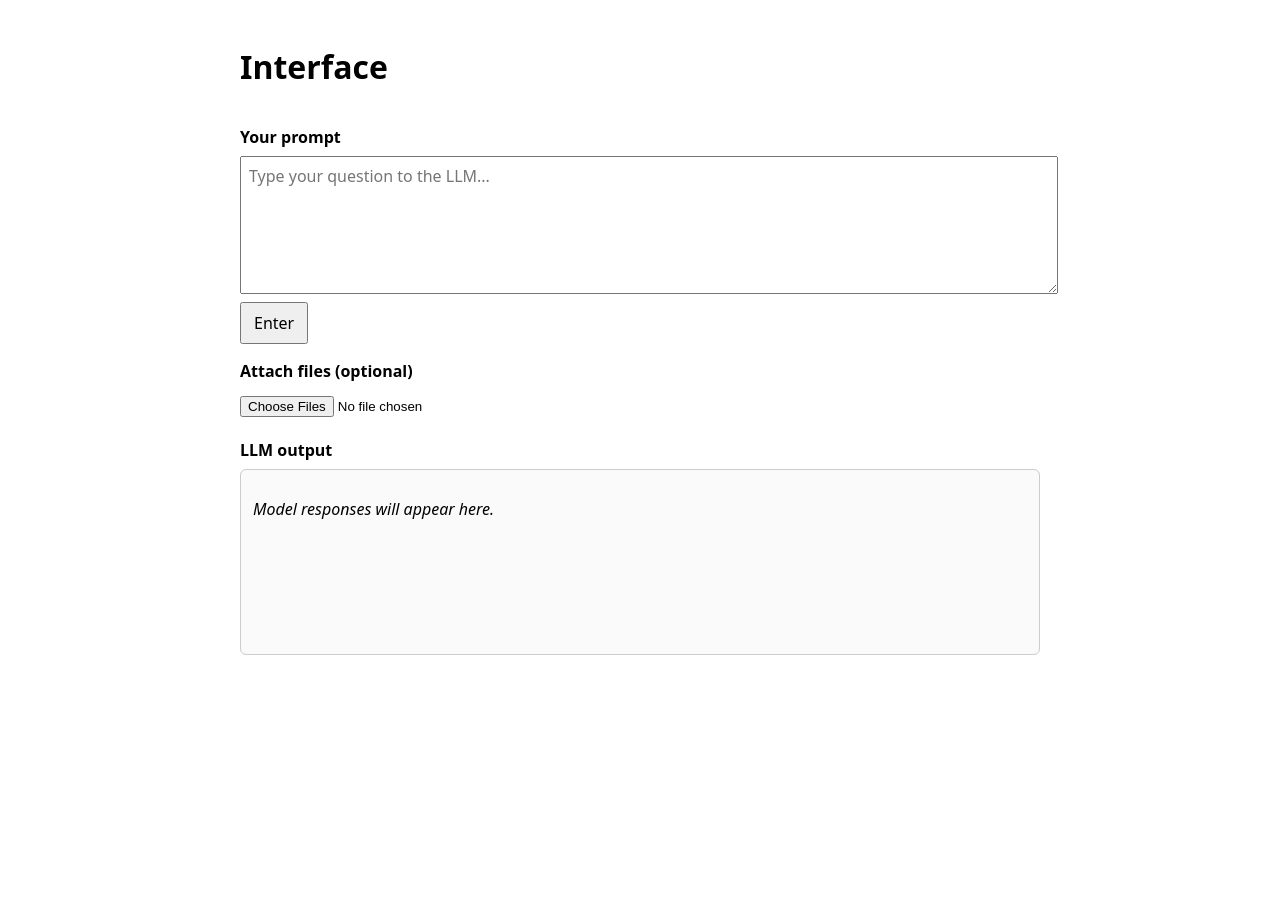
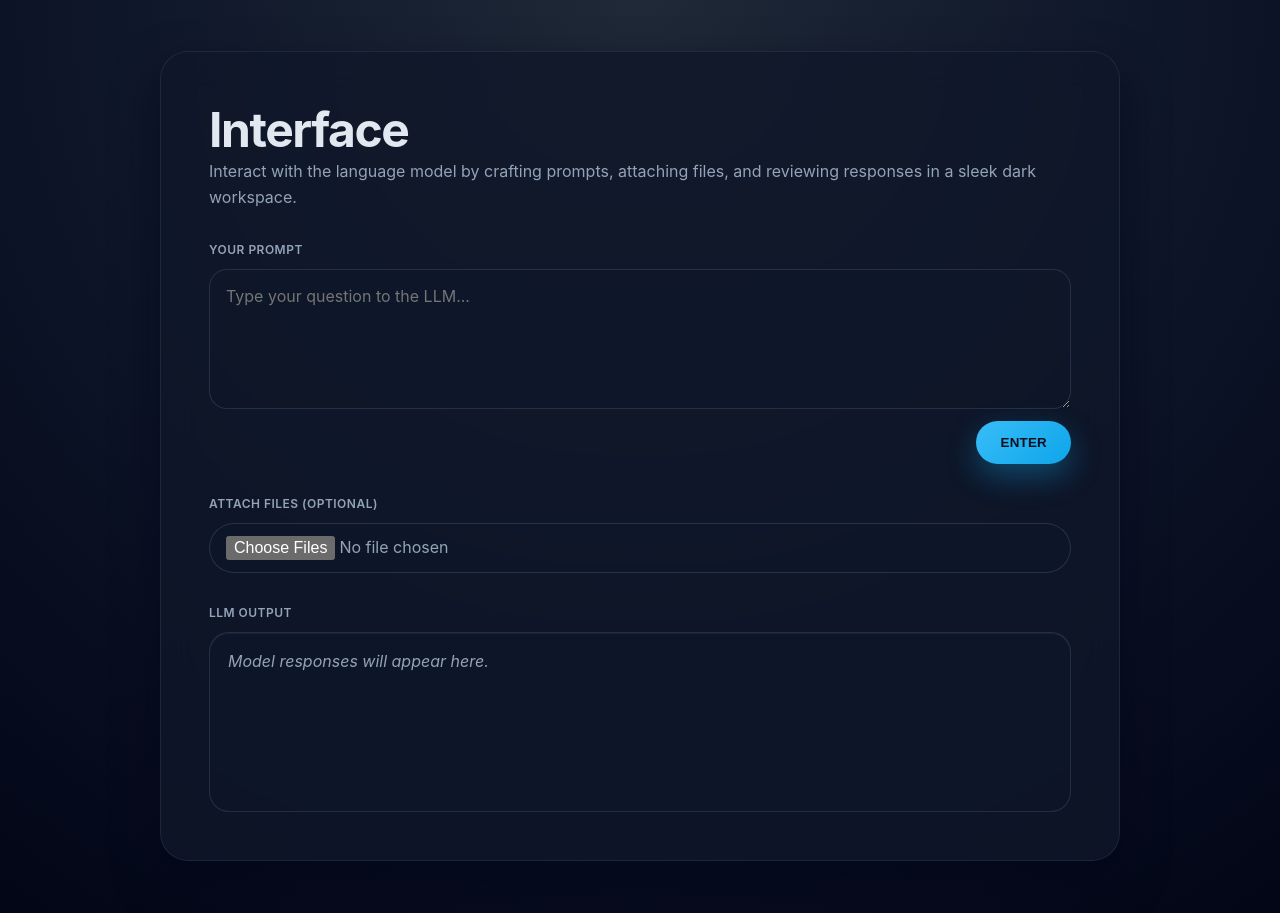
Before and after one commit to radishronin/CSCI4-598A-A-project1, a Flask app: page / in a window 1280 px wide. Before the commit the page ends 655 px from the top, so only its background shows below. Run offline with Flask 3, Linux system fonts and the light colour scheme.

Commit message:
style: refresh index template with dark theme

```diff
--- a/templates/index.html
+++ b/templates/index.html
@@ -5,15 +5,181 @@
   <meta name="viewport" content="width=device-width, initial-scale=1.0" />
   <title>Simple Interface</title>
   <style>
-    body { font-family: system-ui, -apple-system, Segoe UI, Roboto, Arial, sans-serif; margin: 24px; }
-    .container { max-width: 800px; margin: 0 auto; display: grid; gap: 16px; }
-    label { font-weight: 600; }
-    textarea { width: 100%; min-height: 120px; padding: 8px; font: inherit; }
-    input[type="file"] { padding: 6px 0; }
-    .actions { display: flex; gap: 8px; align-items: center; }
-    button { padding: 8px 12px; font: inherit; cursor: pointer; }
-    .output-box { border: 1px solid #ccc; border-radius: 6px; padding: 12px; min-height: 160px; background: #fafafa; }
-    .row { display: grid; gap: 8px; }
+    :root {
+      color-scheme: dark;
+      --bg-gradient: radial-gradient(circle at top, #1f2937 0%, #0f172a 45%, #020617 100%);
+      --card-bg: rgba(15, 23, 42, 0.8);
+      --card-border: rgba(148, 163, 184, 0.12);
+      --accent: #38bdf8;
+      --accent-strong: #0ea5e9;
+      --text-primary: #e2e8f0;
+      --text-secondary: #94a3b8;
+      --shadow: 0 20px 45px rgba(2, 6, 23, 0.55);
+      font-family: 'Inter', system-ui, -apple-system, "Segoe UI", sans-serif;
+    }
+
+    * {
+      box-sizing: border-box;
+    }
+
+    body {
+      min-height: 100vh;
+      margin: 0;
+      display: flex;
+      align-items: center;
+      justify-content: center;
+      background: var(--bg-gradient);
+      color: var(--text-primary);
+      padding: clamp(24px, 4vw, 64px);
+    }
+
+    main.container {
+      width: min(960px, 100%);
+      display: grid;
+      gap: clamp(20px, 3vw, 32px);
+      background: var(--card-bg);
+      border: 1px solid var(--card-border);
+      border-radius: 28px;
+      padding: clamp(28px, 5vw, 48px);
+      box-shadow: var(--shadow);
+      backdrop-filter: blur(18px);
+    }
+
+    h1 {
+      margin: 0;
+      font-size: clamp(2rem, 4vw, 3rem);
+      letter-spacing: -0.03em;
+      font-weight: 700;
+    }
+
+    .intro {
+      margin: 0;
+      font-size: 1rem;
+      color: var(--text-secondary);
+      line-height: 1.6;
+    }
+
+    .row {
+      display: grid;
+      gap: 12px;
+    }
+
+    label {
+      font-weight: 600;
+      letter-spacing: 0.04em;
+      text-transform: uppercase;
+      font-size: 0.75rem;
+      color: var(--text-secondary);
+    }
+
+    textarea {
+      width: 100%;
+      min-height: 140px;
+      padding: 16px;
+      font: inherit;
+      color: var(--text-primary);
+      background: rgba(15, 23, 42, 0.55);
+      border: 1px solid rgba(148, 163, 184, 0.18);
+      border-radius: 18px;
+      resize: vertical;
+      transition: border-color 0.2s ease, box-shadow 0.2s ease, transform 0.2s ease;
+    }
+
+    textarea:focus {
+      outline: none;
+      border-color: var(--accent);
+      box-shadow: 0 0 0 4px rgba(56, 189, 248, 0.15);
+      transform: translateY(-1px);
+    }
+
+    input[type="file"] {
+      appearance: none;
+      display: inline-flex;
+      align-items: center;
+      gap: 10px;
+      padding: 12px 16px;
+      border-radius: 999px;
+      border: 1px solid rgba(148, 163, 184, 0.2);
+      background: rgba(15, 23, 42, 0.65);
+      color: var(--text-secondary);
+      font: inherit;
+      cursor: pointer;
+      transition: border-color 0.2s ease, background 0.2s ease, color 0.2s ease;
+    }
+
+    input[type="file"]:hover,
+    input[type="file"]:focus {
+      border-color: var(--accent);
+      color: var(--text-primary);
+      background: rgba(30, 64, 175, 0.35);
+      outline: none;
+    }
+
+    .actions {
+      display: flex;
+      gap: 12px;
+      align-items: center;
+      justify-content: flex-end;
+    }
+
+    button {
+      position: relative;
+      padding: 14px 24px;
+      border-radius: 999px;
+      border: none;
+      font-weight: 600;
+      letter-spacing: 0.02em;
+      text-transform: uppercase;
+      color: #0b1120;
+      background: linear-gradient(135deg, var(--accent), var(--accent-strong));
+      cursor: pointer;
+      transition: transform 0.2s ease, box-shadow 0.2s ease;
+      box-shadow: 0 12px 30px rgba(14, 165, 233, 0.35);
+    }
+
+    button:hover {
+      transform: translateY(-2px);
+      box-shadow: 0 18px 40px rgba(14, 165, 233, 0.45);
+    }
+
+    button:active {
+      transform: translateY(0);
+      box-shadow: 0 10px 24px rgba(14, 165, 233, 0.35);
+    }
+
+    button:focus-visible {
+      outline: 3px solid rgba(56, 189, 248, 0.5);
+      outline-offset: 4px;
+    }
+
+    .output-box {
+      border-radius: 20px;
+      border: 1px solid rgba(148, 163, 184, 0.18);
+      padding: 18px;
+      min-height: 180px;
+      background: rgba(15, 23, 42, 0.6);
+      box-shadow: inset 0 1px 0 rgba(148, 163, 184, 0.08);
+      transition: border-color 0.2s ease;
+    }
+
+    .output-box p {
+      margin: 0;
+      color: var(--text-secondary);
+    }
+
+    @media (max-width: 600px) {
+      main.container {
+        border-radius: 20px;
+      }
+
+      .actions {
+        justify-content: stretch;
+      }
+
+      button {
+        width: 100%;
+      }
+    }
   </style>
   <!--
     Minimal HTML-only scaffold for an LLM-like interface.
@@ -25,7 +191,10 @@
 </head>
 <body>
   <main class="container" role="main">
-    <h1>Interface </h1>
+    <header>
+      <h1>Interface</h1>
+      <p class="intro">Interact with the language model by crafting prompts, attaching files, and reviewing responses in a sleek dark workspace.</p>
+    </header>
 
     <section class="row" aria-labelledby="prompt-label">
       <label id="prompt-label" for="prompt-input">Your prompt</label>
```
